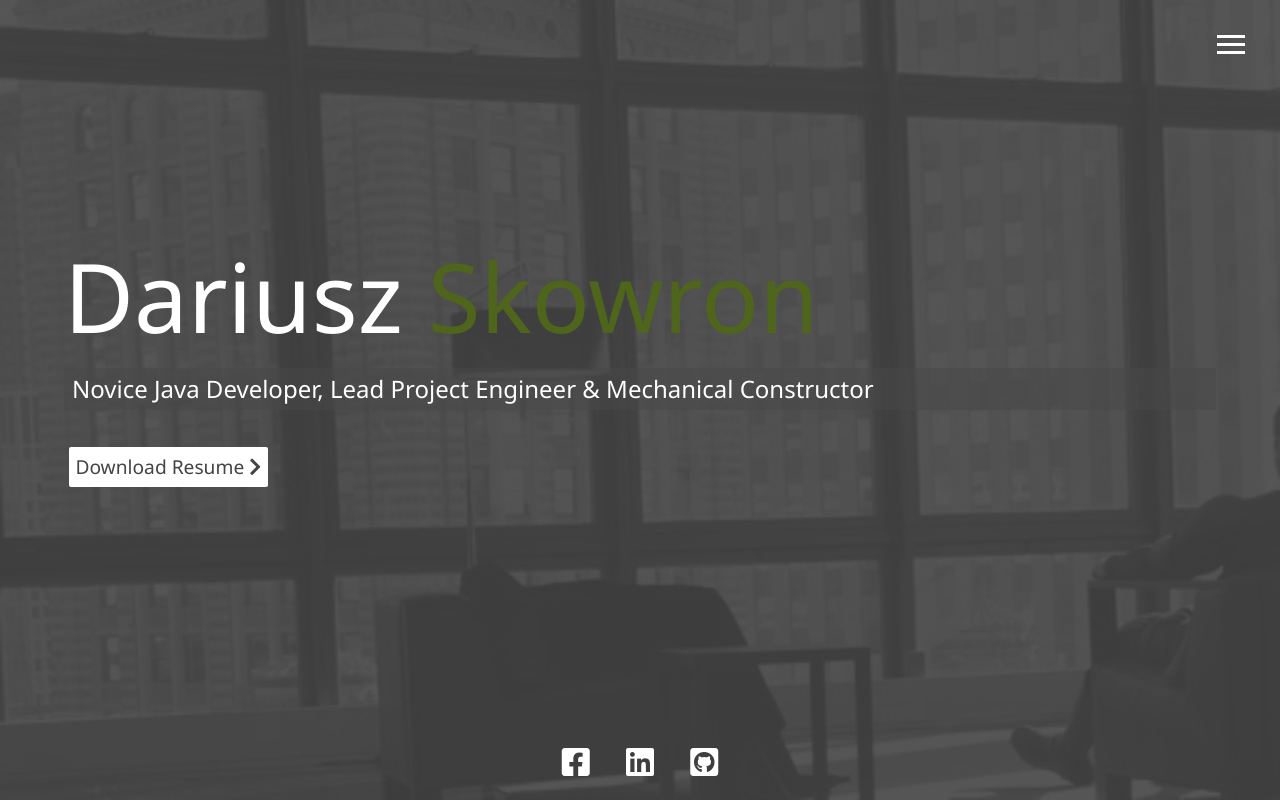
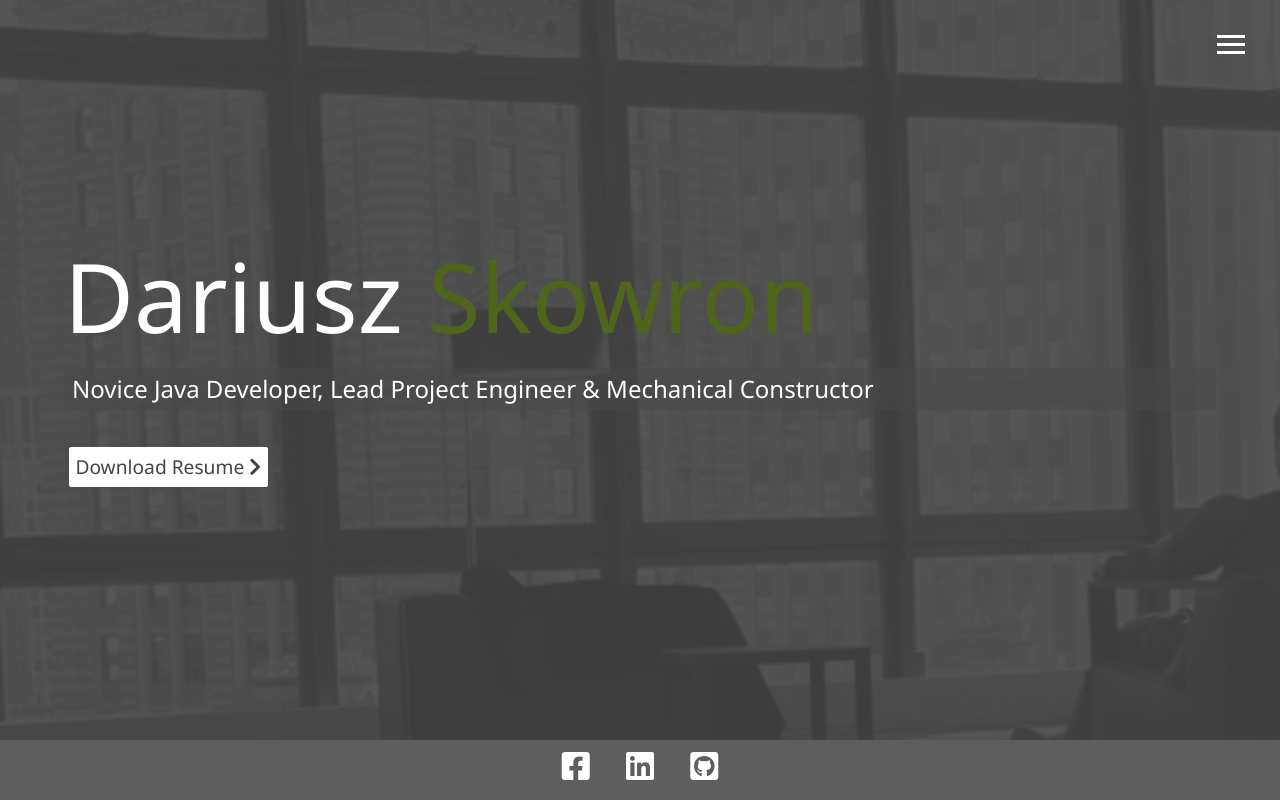
Before and after one commit to DariuszSkowron/MyPortfolio, a website: page www/index.html in a window 1280 px wide. Drawn offline with nearby package versions, Linux system fonts and the light colour scheme.

Commit message:
main page changes

```diff
--- a/scss/main.scss
+++ b/scss/main.scss
@@ -59,7 +59,7 @@ header {
 
 main {
   padding: 4rem;
-  min-height: calc(100vh - 70px);
+  min-height: calc(100vh - 60px);
 
 
   .button {
@@ -238,11 +238,13 @@ main {
 }
 
 #social-footer {
+  height: 60px;
   text-align: center;
-  padding: 1rem;
+  display: block;
+  //display: inline-block;
+  background: lighten($primary-color, 10);
   //background: darken($primary-color, 10);
   //color: set-text-color($primary-color);
-  height: 59px;
 
 
   a {
@@ -558,12 +560,11 @@ main {
 }
 
   .icons {
-  //margin-top: 1rem;
-    position: center;
+    text-align: center;
+    max-height: 45px;
+    padding: 10px;
   //right: 35px;
   cursor: pointer;
-    align-items: center;
-    text-align: center;
 
 
   a {
--- a/www/index.html
+++ b/www/index.html
@@ -68,7 +68,7 @@
 
 </main>
 <footer id="social-footer">
-    <div>
+    <div class="icons">
         <a href="https://www.facebook.com/darek.skowron.to.mistrz">
             <i class="fab fa-facebook-square fa-2x"></i>
         </a>
```
Also changed, not shown: www/css/main.css.
